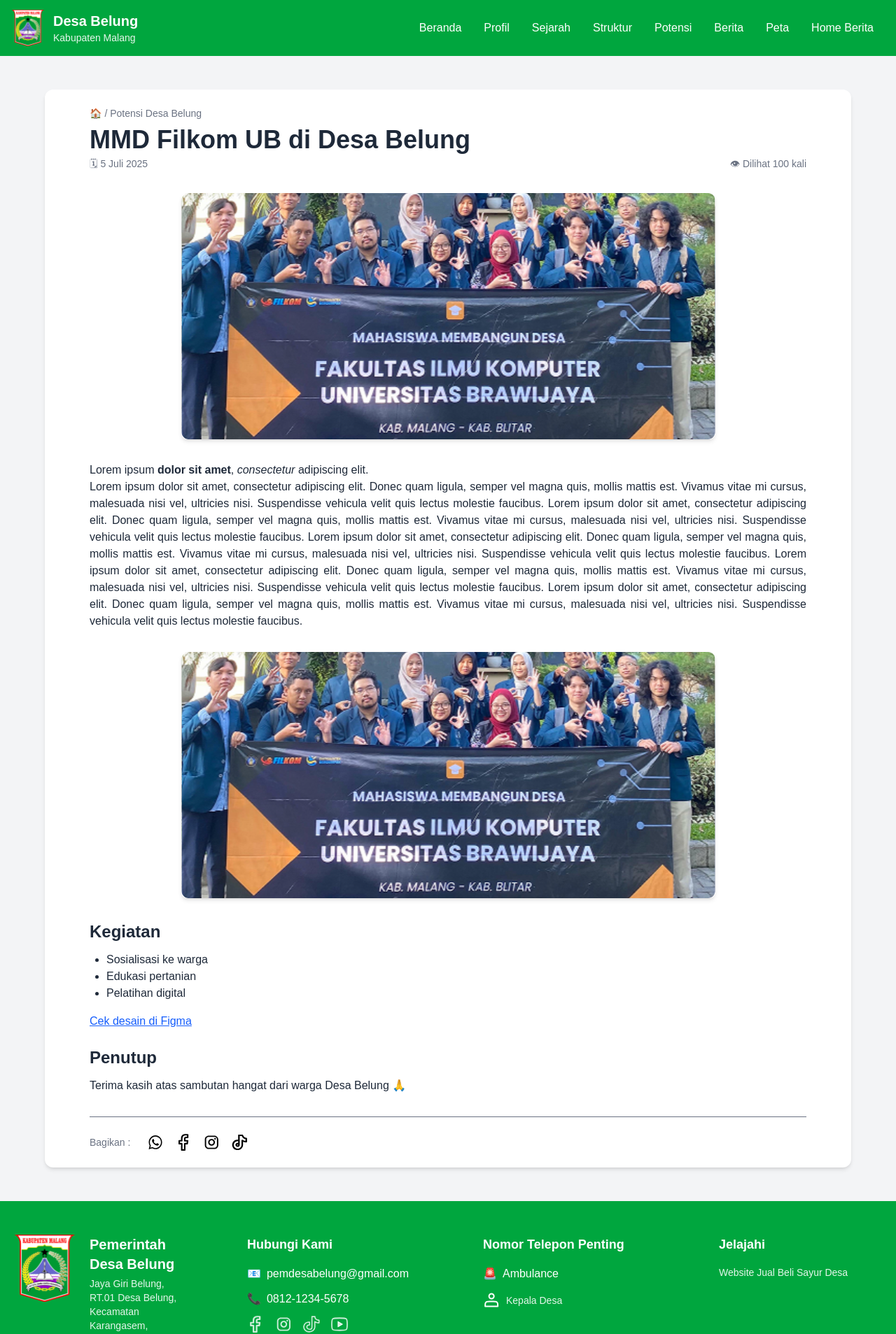
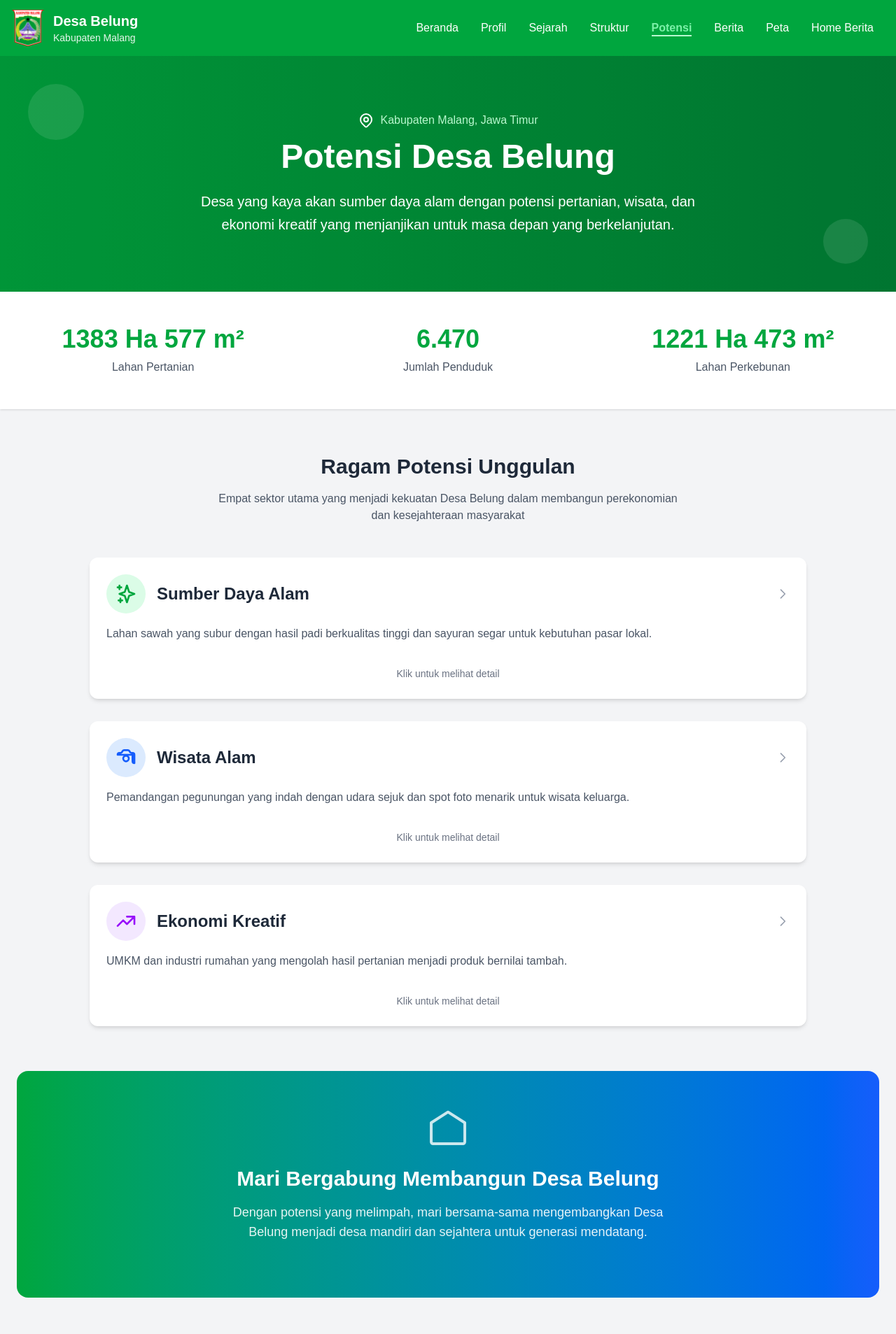
Before and after one commit to AgungAryansyah/website-desa-belung, a Next.js app: page /potensi in a window 1280 px wide. Shown: the top 1907 px of the page at 70% size. Built offline with nearby package versions, Linux system fonts and the light colour scheme.

Commit message:
featur: Potensi Page & Header

```diff
--- a/src/app/(pages)/potensi/contentPotensi.js
+++ b/src/app/(pages)/potensi/contentPotensi.js
@@ -1,16 +1,137 @@
-import HeaderPotensi from "./headerPotensi";
-import FooterPotensi from "./footerPotensi";
-import IsiPotensi from "./isiPotensi";
+"use client";
+import React, { useState } from "react";
+import { potensiData, getColorClasses } from "./isiPotensi";
 
 const ContentPotensi = () => {
+  const [selectedPotensi, setSelectedPotensi] = useState(null);
+
+  const PotensiCard = ({ potensi, index, isSelected, onSelect }) => {
+    const colors = getColorClasses(potensi.color);
+
+    return (
+      <div
+        className="bg-white rounded-xl shadow-md hover:shadow-lg transition-all duration-300 overflow-hidden group cursor-pointer w-full max-w-5xl mx-auto min-h-[180px]"
+        onClick={() => onSelect(isSelected ? null : index)}
+      >
+        <div className="p-6">
+          <div className="flex items-center mb-4">
+            <div
+              className={`${colors.bg} p-3 rounded-full ${colors.text} mr-4 group-hover:scale-110 transition-transform`}
+            >
+              {potensi.icon}
+            </div>
+            <div className="flex-1">
+              <h3 className="text-2xl font-bold text-gray-800 group-hover:text-green-600 transition-colors">
+                {potensi.title}
+              </h3>
+            </div>
+            {/* ChevronRight Icon */}
+            <svg
+              className={`w-5 h-5 text-gray-400 transform transition-transform ${
+                isSelected ? "rotate-90" : ""
+              }`}
+              fill="none"
+              stroke="currentColor"
+              viewBox="0 0 24 24"
+            >
+              <path
+                strokeLinecap="round"
+                strokeLinejoin="round"
+                strokeWidth={2}
+                d="M9 5l7 7-7 7"
+              />
+            </svg>
+          </div>
+
+          <p className="text-gray-600 mb-4 leading-relaxed">
+            {potensi.description}
+          </p>
+
+          {/* Collapsed/Expanded Content */}
+          <div
+            className={`space-y-3 transition-[max-height] duration-500 ease-in-out ${
+              isSelected
+                ? "max-h-[1000px] opacity-100"
+                : "max-h-0 overflow-hidden"
+            }`}
+          >
+            {potensi.items.map((item, itemIndex) => (
+              <div
+                key={itemIndex}
+                className={`${colors.border} border-l-4 pl-4 py-2 ${colors.hover} transition-colors`}
+              >
+                <div className="font-semibold text-gray-800">{item.name}</div>
+                <div className="text-sm text-gray-600 mt-1">{item.detail}</div>
+              </div>
+            ))}
+          </div>
+
+          {!isSelected && (
+            <div className="mt-4 text-center">
+              <span className="text-sm text-gray-500">
+                Klik untuk melihat detail
+              </span>
+            </div>
+          )}
+        </div>
+      </div>
+    );
+  };
+
+  const QuickStats = () => {
+    const stats = [
+      { value: "1383 Ha 577 m²", label: "Lahan Pertanian" },
+      { value: "6.470", label: "Jumlah Penduduk" },
+      { value: "1221 Ha 473 m²", label: "Lahan Perkebunan" },
+    ];
+
+    return (
+      <div className="py-12 bg-white shadow-sm">
+        <div className="container mx-auto px-6">
+          <div className="grid grid-cols-1 md:grid-cols-3 gap-8 text-center">
+            {stats.map((stat, index) => (
+              <div key={index} className="group">
+                <div className="text-4xl font-bold text-green-600 mb-2 group-hover:scale-110 transition-transform">
+                  {stat.value}
+                </div>
+                <div className="text-gray-600 font-medium">{stat.label}</div>
+              </div>
+            ))}
+          </div>
+        </div>
+      </div>
+    );
+  };
+
   return (
-    <div className="container mx-auto px-4 py-8 sm:px-8 sm:py-10 md:px-16 md:py-12">
-      <div className="bg-white px-4 sm:px-8 md:px-16 py-4 sm:py-5 md:py-6 rounded-xl shadow-md">
-        <HeaderPotensi />
-        <IsiPotensi />
-        <FooterPotensi />
+    <>
+      <QuickStats />
+
+      {/* Main Content */}
+      <div className="container mx-auto px-6 py-16">
+        <div className="text-center mb-12">
+          <h2 className="text-3xl font-bold text-gray-800 mb-4">
+            Ragam Potensi Unggulan
+          </h2>
+          <p className="text-gray-600 max-w-2xl mx-auto">
+            Empat sektor utama yang menjadi kekuatan Desa Belung dalam membangun
+            perekonomian dan kesejahteraan masyarakat
+          </p>
+        </div>
+
+        <div className="grid grid-cols-1 gap-8">
+          {potensiData.map((potensi, index) => (
+            <PotensiCard
+              key={index}
+              potensi={potensi}
+              index={index}
+              isSelected={selectedPotensi === index}
+              onSelect={setSelectedPotensi}
+            />
+          ))}
+        </div>
       </div>
-    </div>
+    </>
   );
 };
 
--- a/src/app/(pages)/potensi/footerPotensi.js
+++ b/src/app/(pages)/potensi/footerPotensi.js
@@ -1,40 +1,33 @@
+"use client";
+import React from "react";
+
 const FooterPotensi = () => {
   return (
-    <div className="flex flex-col sm:flex-row items-center text-sm text-gray-500 border-t pt-4 sm:pt-6 mt-6 sm:mt-8 gap-4 sm:gap-6">
-      <div className="mb-2 sm:mb-0">Bagikan :</div>{" "}
-      {/* Tambah margin bawah untuk mode kolom */}
-      <div className="flex flex-wrap justify-center sm:justify-start gap-4 items-center">
-        <a href="#" className="transition hover:opacity-80">
-          <img
-            src="Berita/whatsApp.svg"
-            alt="WhatsApp"
-            className="w-7 h-7 sm:w-6 sm:h-6 object-contain"
+    <div className="container mx-auto px-6 pb-16">
+      <div className="bg-gradient-to-r from-green-600 to-blue-600 rounded-2xl p-12 text-center text-white">
+        {/* Users Icon */}
+        <svg
+          xmlns="http://www.w3.org/2000/svg"
+          className="w-16 h-16 mx-auto mb-6 opacity-80"
+          fill="none"
+          viewBox="0 0 24 24"
+          stroke="currentColor"
+          strokeWidth={1.5}
+        >
+          <path
+            strokeLinecap="round"
+            strokeLinejoin="round"
+            d="M3 9.75L12 4l9 5.75V20a1 1 0 01-1 1H4a1 1 0 01-1-1V9.75z"
           />
-        </a>
+        </svg>
 
-        <a href="#" className="transition hover:opacity-80">
-          <img
-            src="Berita/Facebook.svg"
-            alt="Facebook"
-            className="w-7 h-7 sm:w-6 sm:h-6 object-contain"
-          />
-        </a>
-
-        <a href="#" className="transition hover:opacity-80">
-          <img
-            src="Berita/Instagram.svg"
-            alt="Instagram"
-            className="w-7 h-7 sm:w-6 sm:h-6 object-contain"
-          />
-        </a>
-        <a href="#" className="transition hover:opacity-80">
-          <img
-            src="Berita/Tiktok.svg"
-            alt="Tiktok"
-            className="w-7 h-7 sm:w-6 sm:h-6 object-contain"
-          />
-        </a>
-        {/* Tambahkan ikon lain jika perlu */}
+        <h2 className="text-3xl font-bold mb-4">
+          Mari Bergabung Membangun Desa Belung
+        </h2>
+        <p className="text-lg mb-8 max-w-2xl mx-auto opacity-90">
+          Dengan potensi yang melimpah, mari bersama-sama mengembangkan Desa
+          Belung menjadi desa mandiri dan sejahtera untuk generasi mendatang.
+        </p>
       </div>
     </div>
   );
--- a/src/app/(pages)/potensi/headerPotensi.js
+++ b/src/app/(pages)/potensi/headerPotensi.js
@@ -1,23 +1,46 @@
-const HeaderPotensi = ({ children }) => {
+"use client";
+import React from "react";
+
+const HeaderPotensi = () => {
   return (
-    <>
-      {/* Home*/}
-      <div className="text-sm text-gray-500 mb-2">
-        <span className="inline-flex items-center gap-1">
-          🏠 <span>/ Potensi Desa Belung</span>
-        </span>
+    <div className="bg-gradient-to-r from-green-600 to-green-700 text-white py-20 relative overflow-hidden">
+      <div className="absolute inset-0 bg-black/10"></div>
+      <div className="container mx-auto px-6 text-center relative">
+        <div className="flex items-center justify-center mb-4">
+          {/* MapPin Icon */}
+          <svg
+            className="w-6 h-6 mr-2"
+            fill="none"
+            stroke="currentColor"
+            viewBox="0 0 24 24"
+          >
+            <path
+              strokeLinecap="round"
+              strokeLinejoin="round"
+              strokeWidth={2}
+              d="M17.657 16.657L13.414 20.9a1.998 1.998 0 01-2.827 0l-4.244-4.243a8 8 0 1111.314 0z"
+            />
+            <path
+              strokeLinecap="round"
+              strokeLinejoin="round"
+              strokeWidth={2}
+              d="M15 11a3 3 0 11-6 0 3 3 0 016 0z"
+            />
+          </svg>
+          <span className="text-green-200">Kabupaten Malang, Jawa Timur</span>
+        </div>
+        <h1 className="text-5xl font-bold mb-6">Potensi Desa Belung</h1>
+        <p className="text-xl max-w-3xl mx-auto leading-relaxed">
+          Desa yang kaya akan sumber daya alam dengan potensi pertanian, wisata,
+          dan ekonomi kreatif yang menjanjikan untuk masa depan yang
+          berkelanjutan.
+        </p>
       </div>
 
-      {/* Judul & Info */}
-      <h1 className="text-4xl font-bold text-gray-800">
-        MMD Filkom UB di Desa Belung
-      </h1>
-      <div className="flex items-center text-sm text-gray-500 mt-1 mb-4 gap-4">
-        <span>🗓 5 Juli 2025</span>
-        <span className="ml-auto">👁 Dilihat 100 kali</span>
-      </div>
-    </>
+      {/* Decorative elements */}
+      <div className="absolute top-10 left-10 w-20 h-20 bg-white/10 rounded-full"></div>
+      <div className="absolute bottom-10 right-10 w-16 h-16 bg-white/10 rounded-full"></div>
+    </div>
   );
 };
-
 export default HeaderPotensi;
--- a/src/app/(pages)/potensi/isiPotensi.js
+++ b/src/app/(pages)/potensi/isiPotensi.js
@@ -1,33 +1,138 @@
-import ReactMarkdown from "react-markdown";
-import PageTemplate from "../../../templates/PageTemplate";
-import { PAGES } from "../../../lib/pages";
+"use client";
+import React from "react";
 
-const beritaMarkdown = `
-![Foto MMD](/Berita/k39.svg)
+export const potensiData = [
+  {
+    title: "Sumber Daya Alam",
+    icon: (
+      <svg
+        className="w-8 h-8"
+        fill="none"
+        stroke="currentColor"
+        viewBox="0 0 24 24"
+      >
+        <path
+          strokeLinecap="round"
+          strokeLinejoin="round"
+          strokeWidth={2}
+          d="M5 3v4M3 5h4M6 17v4m-2-2h4m5-16l2.286 6.857L21 12l-5.714 2.143L13 21l-2.286-6.857L5 12l5.714-2.143L13 3z"
+        />
+      </svg>
+    ),
+    color: "green",
+    description:
+      "Lahan sawah yang subur dengan hasil padi berkualitas tinggi dan sayuran segar untuk kebutuhan pasar lokal.",
+    items: [
+      {
+        name: "Pertanian ",
+        detail: "Produktivitas 6 ton/ha dengan sistem irigasi modern",
+      },
+      {
+        name: "Perkebunan",
+        detail: "Cabai, tomat, mentimun untuk pasar Kabupaten Malang",
+      },
+      {
+        name: "Tanah Subur",
+        detail: "Tanah vulkanis kaya mineral untuk pertanian",
+      },
+    ],
+  },
+  {
+    title: "Wisata Alam",
+    icon: (
+      <svg
+        className="w-8 h-8"
+        fill="none"
+        stroke="currentColor"
+        viewBox="0 0 24 24"
+      >
+        <path
+          strokeLinecap="round"
+          strokeLinejoin="round"
+          strokeWidth={2}
+          d="M3 9a2 2 0 012-2h.93a2 2 0 001.664-.89l.812-1.22A2 2 0 0110.07 4h3.86a2 2 0 011.664.89l.812 1.22A2 2 0 0018.07 7H19a2 2 0 012 2v9a2 2 0 01-2-2V9z"
+        />
+        <path
+          strokeLinecap="round"
+          strokeLinejoin="round"
+          strokeWidth={2}
+          d="M15 13a3 3 0 11-6 0 3 3 0 016 0z"
+        />
+      </svg>
+    ),
+    color: "blue",
+    description:
+      "Pemandangan pegunungan yang indah dengan udara sejuk dan spot foto menarik untuk wisata keluarga.",
+    items: [
+      {
+        name: "Agrowisata",
+        detail: "Konsep farm to table dengan edukasi pertanian",
+      },
+      {
+        name: "Budaya Lokal",
+        detail: "Seni tradisional dan kuliner khas desa",
+      },
+    ],
+  },
+  {
+    title: "Ekonomi Kreatif",
+    icon: (
+      <svg
+        className="w-8 h-8"
+        fill="none"
+        stroke="currentColor"
+        viewBox="0 0 24 24"
+      >
+        <path
+          strokeLinecap="round"
+          strokeLinejoin="round"
+          strokeWidth={2}
+          d="M13 7h8m0 0v8m0-8l-8 8-4-4-6 6"
+        />
+      </svg>
+    ),
+    color: "purple",
+    description:
+      "UMKM dan industri rumahan yang mengolah hasil pertanian menjadi produk bernilai tambah.",
+    items: [
+      {
+        name: "Makanan Olahan",
+        detail: "Keripik, dodol, dan sirup dari hasil panen lokal",
+      },
+      {
+        name: "Produk Pertanian",
+        detail: "Kemasan premium untuk hasil pertanian",
+      },
+    ],
+  },
+];
 
-Lorem ipsum **dolor sit amet**, *consectetur* adipiscing elit.
-Lorem ipsum dolor sit amet, consectetur adipiscing elit. Donec quam ligula, semper vel magna quis, mollis mattis est. Vivamus vitae mi cursus, malesuada nisi vel, ultricies nisi. Suspendisse vehicula velit quis lectus molestie faucibus. Lorem ipsum dolor sit amet, consectetur adipiscing elit. Donec quam ligula, semper vel magna quis, mollis mattis est. Vivamus vitae mi cursus, malesuada nisi vel, ultricies nisi. Suspendisse vehicula velit quis lectus molestie faucibus. Lorem ipsum dolor sit amet, consectetur adipiscing elit. Donec quam ligula, semper vel magna quis, mollis mattis est. Vivamus vitae mi cursus, malesuada nisi vel, ultricies nisi. Suspendisse vehicula velit quis lectus molestie faucibus. Lorem ipsum dolor sit amet, consectetur adipiscing elit. Donec quam ligula, semper vel magna quis, mollis mattis est. Vivamus vitae mi cursus, malesuada nisi vel, ultricies nisi. Suspendisse vehicula velit quis lectus molestie faucibus. Lorem ipsum dolor sit amet, consectetur adipiscing elit. Donec quam ligula, semper vel magna quis, mollis mattis est. Vivamus vitae mi cursus, malesuada nisi vel, ultricies nisi. Suspendisse vehicula velit quis lectus molestie faucibus.
-
-![Foto MMD](/Berita/k39.svg)
-
-## Kegiatan
-
-- Sosialisasi ke warga
-- Edukasi pertanian
-- Pelatihan digital
-
-[Cek desain di Figma](https://www.figma.com/design/kqHIAUMNk6lUc08lxGNyv0/Website-pakde-belungs?node-id=257-476&t=DUxPbhIUO5fesadv-0)
-
-## Penutup
-
-Terima kasih atas sambutan hangat dari warga Desa Belung 🙏
-`;
-
-const IsiPotensi = () => {
-  return (
-    <div className="prose prose-lg max-w-none text-gray-800 [&_img]:rounded-lg [&_img]:shadow-md">
-      <ReactMarkdown>{beritaMarkdown}</ReactMarkdown>
-    </div>
-  );
+export const getColorClasses = (color) => {
+  const colors = {
+    green: {
+      bg: "bg-green-100",
+      text: "text-green-600",
+      hover: "hover:bg-green-50",
+      border: "border-green-200",
+    },
+    blue: {
+      bg: "bg-blue-100",
+      text: "text-blue-600",
+      hover: "hover:bg-blue-50",
+      border: "border-blue-200",
+    },
+    purple: {
+      bg: "bg-purple-100",
+      text: "text-purple-600",
+      hover: "hover:bg-purple-50",
+      border: "border-purple-200",
+    },
+    cyan: {
+      bg: "bg-cyan-100",
+      text: "text-cyan-600",
+      hover: "hover:bg-cyan-50",
+      border: "border-cyan-200",
+    },
+  };
+  return colors[color];
 };
-export default IsiPotensi;
--- a/src/app/(pages)/potensi/page.js
+++ b/src/app/(pages)/potensi/page.js
@@ -1,12 +1,16 @@
-import ReactMarkdown from "react-markdown";
+"use client";
 import PageTemplate from "../../../templates/PageTemplate";
-import { PAGES } from "../../../lib/pages";
+import React from "react";
+import HeaderPotensi from "./headerPotensi";
 import ContentPotensi from "./contentPotensi";
+import FooterPotensi from "./footerPotensi";
 
-export default function BeritaPage() {
+export default function PotensiPage() {
   return (
     <PageTemplate className="bg-gray-100 w-full">
+      <HeaderPotensi />
       <ContentPotensi />
+      <FooterPotensi />
     </PageTemplate>
   );
 }
--- a/src/components/Header.js
+++ b/src/components/Header.js
@@ -1,19 +1,51 @@
+"use client";
 import { getNavigationItems } from "../lib/pages";
+import { useState, useEffect } from "react";
 
 const Header = () => {
   const navigationItems = getNavigationItems();
+  const [activeItem, setActiveItem] = useState(null);
+  const [currentPath, setCurrentPath] = useState("");
+
+  // Simulasi untuk mendapatkan path saat ini
+  useEffect(() => {
+    setCurrentPath(window.location.pathname);
+  }, []);
+
+  const handleNavClick = (item, event) => {
+    event.preventDefault();
+    setActiveItem(item.id);
+
+    // Simulasi navigasi (ganti dengan router yang Anda gunakan)
+    setTimeout(() => {
+      window.location.href = item.path;
+    }, 300);
+  };
+
+  const isActive = (item) => {
+    return currentPath === item.path || activeItem === item.id;
+  };
+
   return (
     <header className="bg-green-600 text-white">
       <div className="container mx-auto px-4">
         <div className="flex items-center justify-between py-4">
           {/* Logo and Title */}
           <div className="flex items-center space-x-3">
-            <div className="w-12 h-12 bg-transparent rounded-lg flex items-center justify-center">
-              <img className="w-auto h-auto" src="MainFooter/Logo.svg" />
+            <div className="w-12 h-12 bg-transparent rounded-lg flex items-center justify-center transition-transform duration-300 hover:scale-110">
+              <img
+                className="w-auto h-auto"
+                src="MainFooter/Logo.svg"
+                alt="Logo Desa Belung"
+              />
             </div>
             <div>
-              <h1 className="text-xl font-bold">Desa Belung</h1>
-              <p className="text-sm opacity-90">Kabupaten Malang</p>
+              <h1 className="text-xl font-bold transition-all duration-300 hover:text-green-200">
+                Desa Belung
+              </h1>
+              <p className="text-sm opacity-90 transition-opacity duration-300 hover:opacity-100">
+                Kabupaten Malang
+              </p>
             </div>
           </div>
 
@@ -23,20 +55,39 @@
               <a
                 key={item.id}
                 href={item.path}
-                className={
-                  "hover:text-green-400 transition-colors nav-link active"
-                }
-                aria-current="page"
+                onClick={(e) => handleNavClick(item, e)}
+                className={`
+                  relative transition-all duration-300 ease-out
+                  hover:text-green-200
+                  ${
+                    isActive(item)
+                      ? "text-green-300 font-semibold"
+                      : "text-white hover:text-green-300"
+                  }
+                `}
               >
                 {item.title}
+
+                {/* Underline animation untuk halaman aktif */}
+                <span
+                  className={`
+                    absolute bottom-0 left-0 w-full h-0.5 bg-green-200
+                    transform transition-transform duration-300 origin-left
+                    ${
+                      isActive(item)
+                        ? "scale-x-100"
+                        : "scale-x-0 hover:scale-x-100"
+                    }
+                  `}
+                />
               </a>
             ))}
           </nav>
 
           {/* Mobile Menu Button */}
-          <button className="md:hidden">
+          <button className="md:hidden transition-all duration-300 hover:scale-110 hover:rotate-90 p-2 rounded-md hover:bg-green-700/30">
             <svg
-              className="w-6 h-6"
+              className="w-6 h-6 transition-transform duration-300"
               fill="none"
               stroke="currentColor"
               viewBox="0 0 24 24"
@@ -50,7 +101,46 @@
             </svg>
           </button>
         </div>
+
+        {/* Loading bar untuk transisi halaman */}
+        {activeItem && (
+          <div className="absolute bottom-0 left-0 w-full h-0.5 bg-green-800/30">
+            <div
+              className="h-full bg-green-200 transition-all duration-300"
+              style={{
+                width: "100%",
+                animation: "loadingBar 0.3s ease-out forwards",
+              }}
+            />
+          </div>
+        )}
       </div>
+
+      <style jsx>{`
+        @keyframes loadingBar {
+          from {
+            width: 0%;
+          }
+          to {
+            width: 100%;
+          }
+        }
+
+        @keyframes fadeInUp {
+          from {
+            opacity: 0;
+            transform: translateY(20px);
+          }
+          to {
+            opacity: 1;
+            transform: translateY(0);
+          }
+        }
+
+        .nav-link {
+          animation: fadeInUp 0.6s ease-out;
+        }
+      `}</style>
     </header>
   );
 };
```
Also changed, not shown: src/app/(pages)/profil/page.js (+8 -8 lines).
